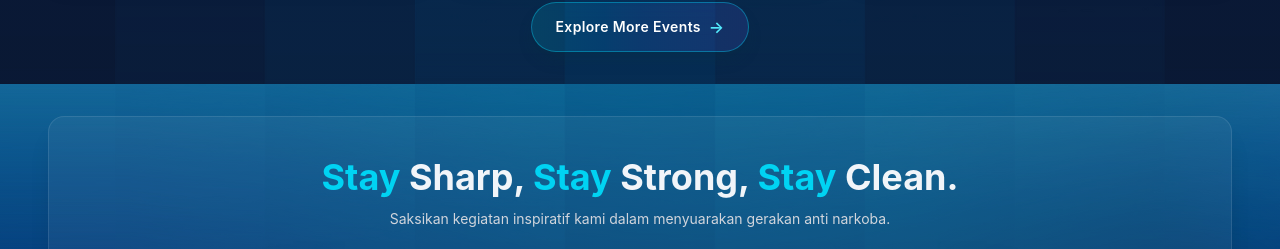
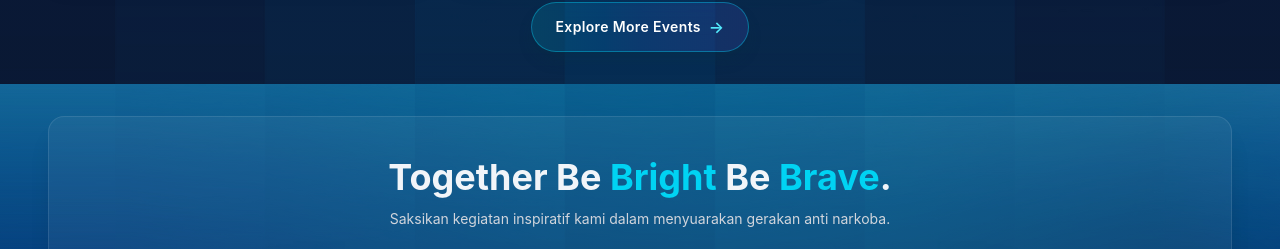
Before and after one commit to DAN-2026/DAN-2026, a React (Vite) app: page / in a window 1280 px wide. Shown: the part 1516-1765 px from the top of the page. Built offline with nearby package versions, Linux system fonts and the light colour scheme.

Commit message:
revisi tagline

```diff
--- a/src/Pages/AboutUs/AboutUs.jsx
+++ b/src/Pages/AboutUs/AboutUs.jsx
@@ -121,7 +121,7 @@ function AboutUs()
               Semi Otonom) yang menyuarakan gerakan anti narkoba baik
               secara internal maupun eksternal, sesuai dengan esensi
               kampus yang menolak segala bentuk penyalahgunaan
-              narkoba. Tagline “Stay Sharp, Stay Strong, Stay Clean!” ingin
+              narkoba. Tagline “Together Be Bright Be Brave!” ingin
               membawakan pesan bahwa penyalahgunaan narkoba kepada
               semua kalangan.
             </p>
@@ -180,8 +180,12 @@ function AboutUs()
               <p className="text-3xl font-bold leading-tight text-white md:text-4xl">
                 Tagline
               </p>
-              <p className="mt-5 text-2xl font-bold leading-tight text-cyan-400 md:text-3xl">
-                “Stay Sharp, Stay Strong, Stay Clean!”
+              <p className="mt-5 text-2xl font-bold leading-tight md:text-3xl">
+                <span className="text-white">“Together </span>
+                <span className="text-cyan-400">Be </span>
+                <span className="text-white">Bright </span>
+                <span className="text-cyan-400">Be </span>
+                <span className="text-white">Brave!”</span>
               </p>
             </div>
           </div>
--- a/src/Pages/Home/Home.jsx
+++ b/src/Pages/Home/Home.jsx
@@ -485,25 +485,15 @@ function Home() {
           <div className="text-center">
 
             <h2 className="text-3xl font-bold md:text-4xl">
-
+              Together Be{" "}
               <span className="text-cyan-400">
-                Stay
+                Bright
               </span>{" "}
-
-              Sharp,{" "}
-
+              Be{" "}
               <span className="text-cyan-400">
-                Stay
-              </span>{" "}
-
-              Strong,{" "}
-
-              <span className="text-cyan-400">
-                Stay
-              </span>{" "}
-
-              Clean.
-
+                Brave
+              </span>
+              .
             </h2>
 
             <p className="mt-3 text-sm text-gray-300">
```
